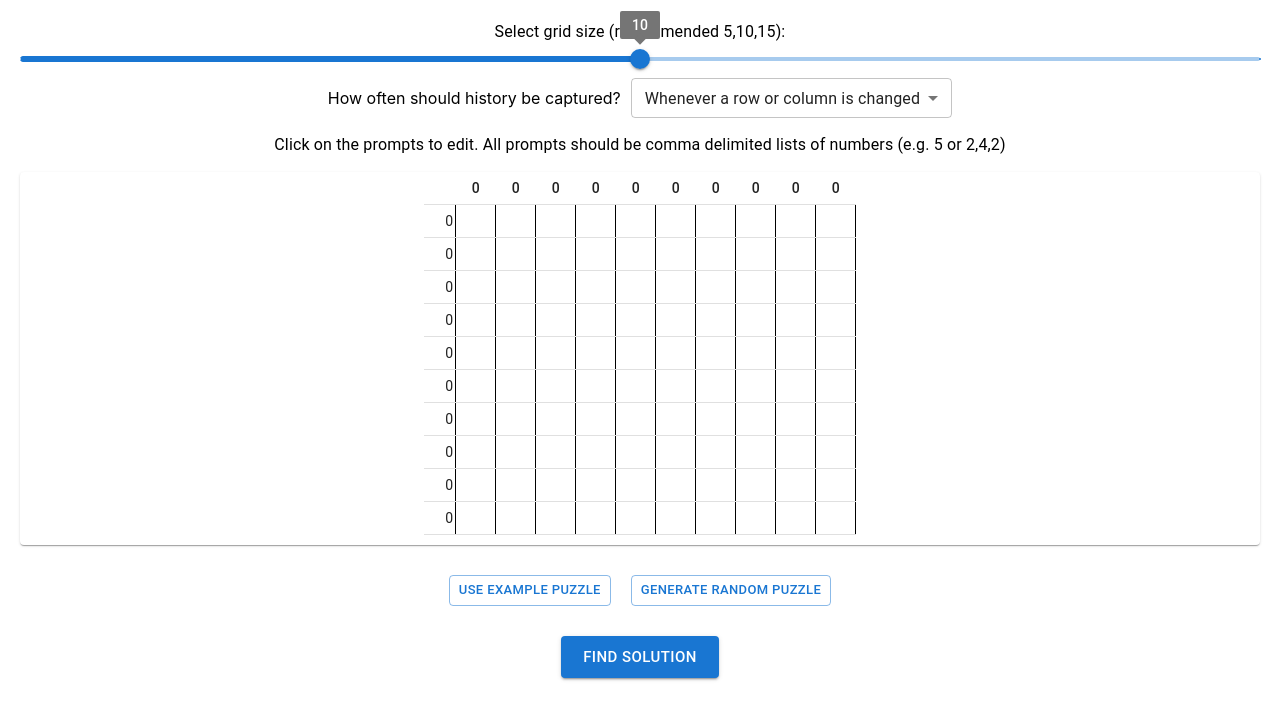
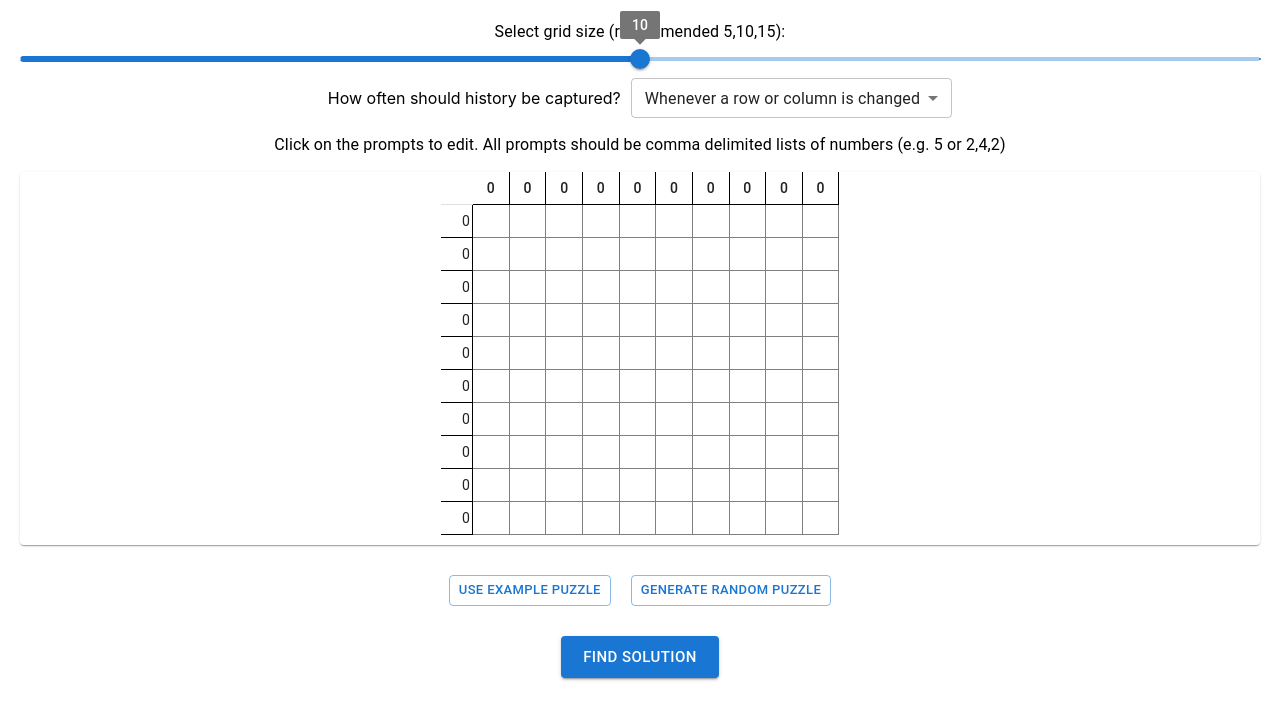
Before and after one commit to dubious90/puzzle_solvers, a React (Create React App) app in the folder nonogram/: page / in a window 1280 px wide. Shown: the top 720 px of the page. Built offline with nearby package versions, Linux system fonts and the light colour scheme.

Commit message:
Fix PromptInput size of input. Improve border on table cells.

```diff
--- a/nonogram/src/App.tsx
+++ b/nonogram/src/App.tsx
@@ -158,13 +158,13 @@ function App() {
       const square: Square = currentRow[j] || Square.MAYBE;
       const reactKey = "cell_" + i + "_" + j;
       if (square === Square.YES) {
-        cells.push(<TableCell key={reactKey} size="small" style={{ background: 'gray' }} className='nonogramCell'><div key={reactKey + "_div"} className='cellDiv'>&#x2713;</div></TableCell>);
+        cells.push(<TableCell key={reactKey} size="small" style={{ background: 'gray', border: "1px solid gray" }}><div key={reactKey + "_div"} className='cellDiv'>&#x2713;</div></TableCell>);
       }
       else if (square === Square.NO) {
-        cells.push(<TableCell key={reactKey} size="small" className='nonogramCell'><div key={reactKey + "_div"} className='cellDiv'>X</div></TableCell>);
+        cells.push(<TableCell key={reactKey} size="small" style={{ border: "1px solid gray" }}><div key={reactKey + "_div"} className='cellDiv'>X</div></TableCell>);
       }
       else {
-        cells.push(<TableCell key={reactKey} size="small" className='nonogramCell'><div key={reactKey + "_div"} className='cellDiv'>&nbsp;</div></TableCell>);
+        cells.push(<TableCell key={reactKey} size="small" style={{ border: "1px solid gray" }}><div key={reactKey + "_div"} className='cellDiv'>&nbsp;</div></TableCell>);
       }
     }
 
--- a/nonogram/src/PromptInput.tsx
+++ b/nonogram/src/PromptInput.tsx
@@ -30,11 +30,16 @@ interface PromptInputProps {
  * and after the YES blocks. A block of 7 is not allowed for 3,4 as there must be at least one NO
  * space between the YES blocks.
  */
-export default function PromptInput({ onChange, value, promptType, promptError, reactKey }: PromptInputProps) {
+export default function PromptInput({ appState, onChange, value, promptType, promptError, reactKey }: PromptInputProps) {
     // When editing, we show an input that the user can change.
     const [editing, setEditing] = useState(false);
 
-    let sx: any = { padding: "2px", maxWidth: "100px" };
+    let sx: any = {
+        padding: "2px",
+        maxWidth: "100px",
+        borderRight: "1px solid black",
+        borderBottom: "1px solid black",
+    };
     if (promptError.length > 0) {
         sx.border = "3px solid red";
     }
@@ -77,13 +82,20 @@ export default function PromptInput({ onChange, value, promptType, promptError,
                     defaultValue={textValue}
                     onKeyUp={(e) => { if (e.key === "Enter") handleChange((e.target as HTMLInputElement).value) }}
                     key={reactKey + "_input"}
+                    style={{
+                        textAlign: "center",
+                        position: "relative",
+                        width: "80px",
+                        marginLeft: "-50vw",
+                        marginRight: "-50vw",
+                    }}
                 />
             </TableCell>
         );
     }
     else {
         return (
-            <TableCell key={reactKey} title={titleText} align={align} sx={sx} onClick={() => { setEditing(true) }}>
+            <TableCell key={reactKey} title={titleText} align={align} sx={sx} onClick={() => { if (appState === AppState.FORMING_PUZZLE) setEditing(true) }}>
                 <span key={reactKey + "_span"}>
                     {textValue}
                 </span>
```
